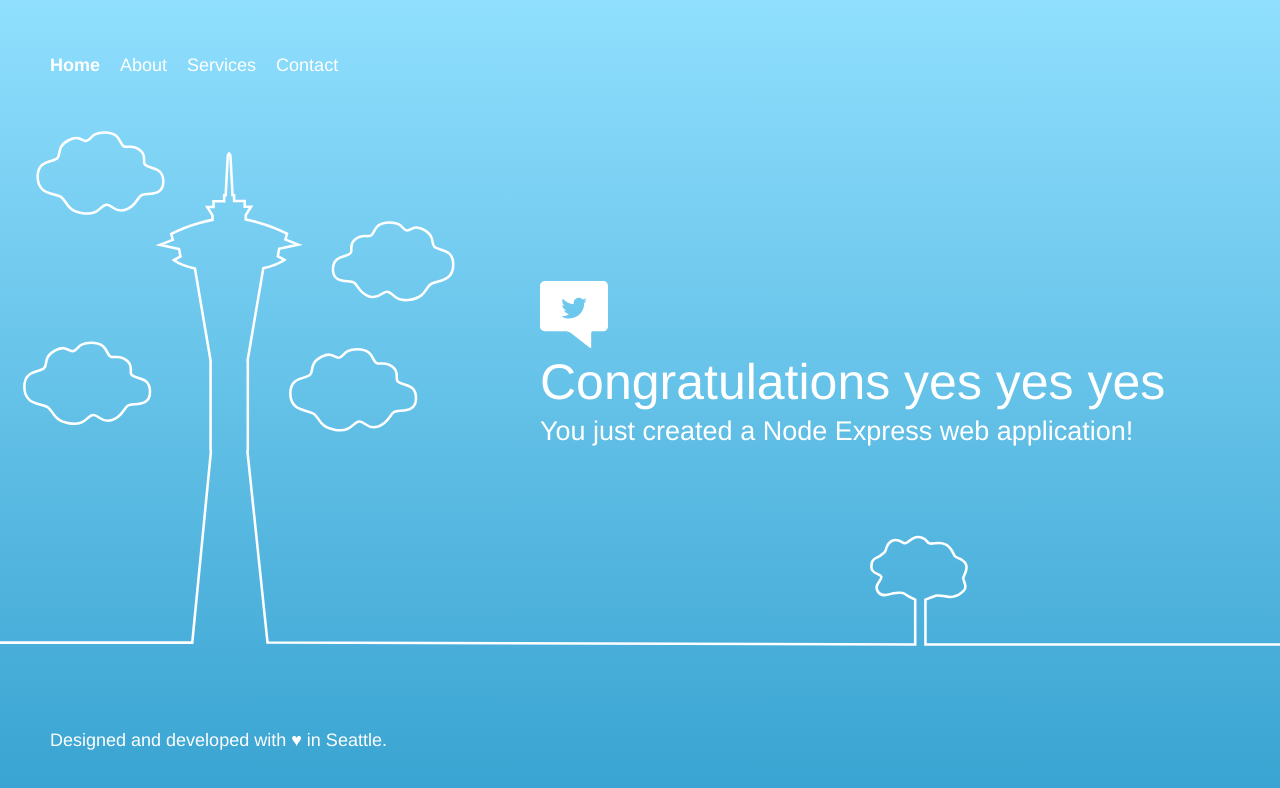
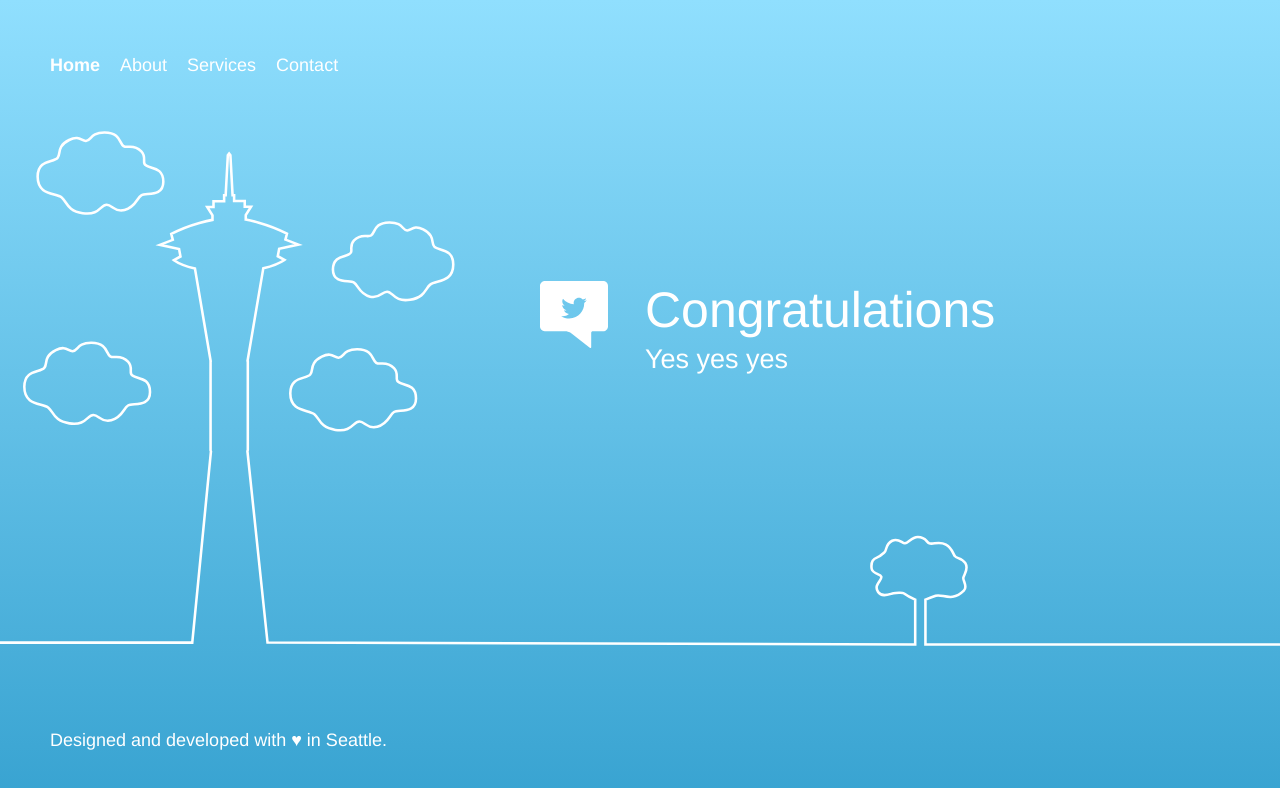
Before and after one commit to rocran01/ocyExpress, a website: page public/index.html in a window 1280 px wide. Drawn offline with Linux system fonts and the light colour scheme.

```diff
--- a/public/index.html
+++ b/public/index.html
@@ -58,8 +58,8 @@
         <div class="message">
             <a class="twitter-link" href="http://twitter.com/home/?status=I%20created%20a%20project%20with%20AWS%20CodeStar!%20%23AWS%20%23AWSCodeStar%20https%3A%2F%2Faws.amazon.com%2Fcodestar"><img src="img/tweet.svg" /></a>
             <div class="text">
-                <h1>Congratulations yes yes yes</h1>
-                <h2>You just created a Node Express web application!</h2>
+                <h1>Congratulations </h1>
+                <h2>Yes yes yes</h2>
             </div>
         </div>
     </div>
```
Also changed, not shown: 1 other file.
